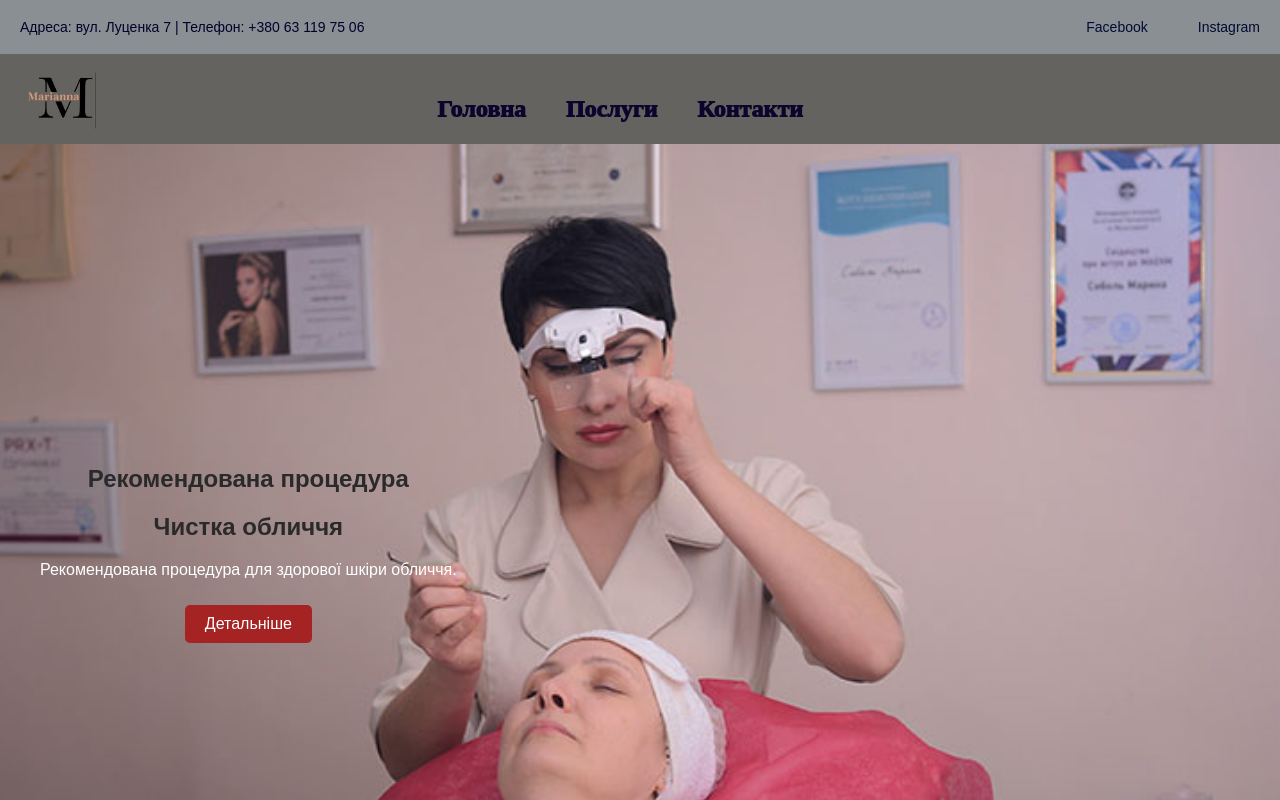
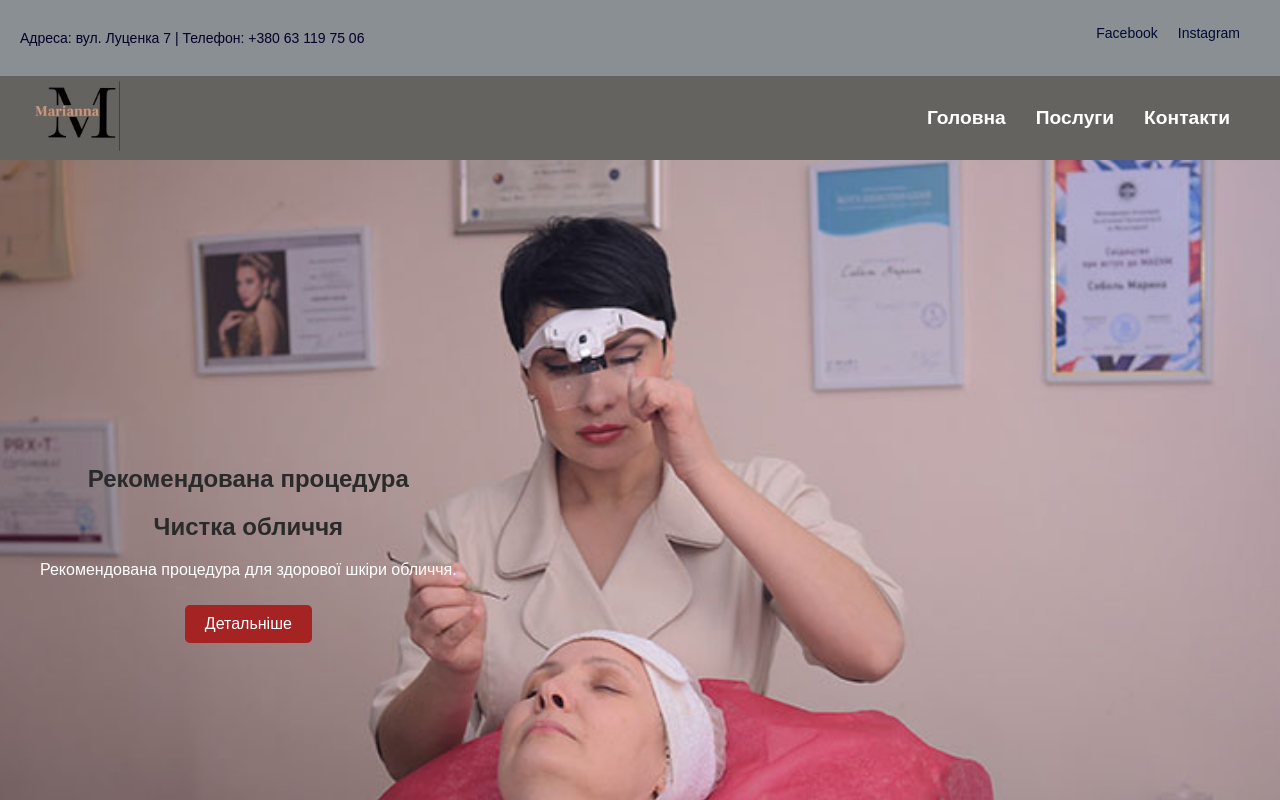
Before and after one commit to kolyalak/cosmetology-salon-website, a React (Create React App) app: page / in a window 1280 px wide. Shown: the top 800 px of the page. Built offline with nearby package versions, Linux system fonts and the light colour scheme.

Commit message:
Update v7(styles_header_topbar)

```diff
--- a/src/components/Header.jsx
+++ b/src/components/Header.jsx
@@ -1,12 +1,12 @@
-import React from 'react';
+import React, { useState } from 'react';
 import '../styles/Header.css'
 import Topbar from './Topbar'
-import logoImage from "../assets/logo.jpg"; // Фото процедури
+import logoImage from "../assets/logo.jpg";
 import { Link } from 'react-router-dom';
 
+const Header = () => {
+  const [menuOpen, setMenuOpen] = useState(false);
 
-
-const Header = () => {
   window.onscroll = function () {
     const navbar = document.querySelector('.navbar');
     const navbarArea = document.querySelector('.navbar-area');
@@ -17,18 +17,28 @@ const Header = () => {
     }
   };
 
+  const toggleMenu = () => {
+    setMenuOpen(!menuOpen);
+  };
+
   return (
-
     <header className="navbar-area">
       <Topbar />
       <div className="navbar">
-        <div className="logo"><img src={logoImage} alt="" /></div>
-        <nav className="links">
-          <Link to="/">Головна</Link>
-          <Link to="/service">Послуги</Link>
-          <Link to="/contact">Контакти</Link>
+        <div className="logo">
+          <img src={logoImage} alt="" />
+        </div>
+
+        {/* Бургер кнопка */}
+        <div className="burger" onClick={toggleMenu}>
+          ☰
+        </div>
+
+        <nav className={`links ${menuOpen ? 'open' : ''}`}>
+          <Link to="/" onClick={() => setMenuOpen(false)}>Головна</Link>
+          <Link to="/service" onClick={() => setMenuOpen(false)}>Послуги</Link>
+          <Link to="/contact" onClick={() => setMenuOpen(false)}>Контакти</Link>
         </nav>
-
       </div>
     </header>
   );
--- a/src/components/Topbar.jsx
+++ b/src/components/Topbar.jsx
@@ -4,7 +4,7 @@ import '../styles/Topbar.css';
 const TopBar = () => {
   return (
     <div className="top-bar-area">
-      <p>Адреса: вул. Луценка 7 | Телефон: +380 63 119 75 06</p>
+      <p className='top-bar-text'>Адреса: вул. Луценка 7 | Телефон: +380 63 119 75 06</p>
       <div className="social-links">
         <a href="https://facebook.com" target="_blank" rel="noopener noreferrer">Facebook</a>
         <a href="https://www.instagram.com/_marianna_cosmetolog_?utm_source=ig_web_button_share_sheet&igsh=ZDNlZDc0MzIxNw==" target="_blank" rel="noopener noreferrer">Instagram</a>
--- a/src/styles/Header.css
+++ b/src/styles/Header.css
@@ -1,79 +1,203 @@
-/* .navbar-area {
-    background-color: #fcfbfb;
-    padding: 10px 20px;
+.navbar-area {
+  background-color: #64635f;
   color: #ffffff;
-    height: 12vh;
-    top: 0;
-    position: sticky;
+  position: relative;
+  width: 100%;
   z-index: 1000;
-    padding: 10px 0;
+}
+
+.navbar {
+  display: flex;
+  justify-content: space-between;
+  align-items: center;
+  padding: 10px 30px;
+  background-color: #64635f;
+  width: 100%;
   transition: top 0.3s ease;
 }
 
+.navbar.sticky {
+  position: fixed;
+  top: 0;
+  left: 0;
+  box-shadow: 0 2px 10px rgba(0, 0, 0, 0.1);
+}
+
+.logo img {
+  width: 150px;
+  height: auto;
+}
+
+/* Лінки */
+.links {
+  padding-right: 50px;
+  display: flex;
+  gap: 30px;
+  font-size: 1.2rem;
+  font-weight: bold;
+}
+
+.links a {
+  color: white;
+  text-decoration: none;
+  transition: 0.2s;
+}
+
+.links a:hover {
+  text-decoration: underline;
+}
+
+/* Адаптивність для планшетів і телефонів */
+@media (max-width: 768px) {
   .navbar {
-    top: 0;
-    position: sticky;
-    z-index: 1000;
+    flex-direction: column;
+    align-items: center;
+    padding: 10px;
+  }
 
-  } */
+  .logo img {
+    max-width: 120px;
+    margin-bottom: 10px;
+  }
+
+  .links {
+    flex-direction: column;
+    gap: 10px;
+    align-items: center;
+  }
+
+  .links a {
+    font-size: 1rem;
+  }
+
+  .top-bar-area {
+    flex-direction: column;
+    text-align: center;
+  }
+}
+
+.burger {
+  display: none;
+  font-size: 2rem;
+  cursor: pointer;
+  color: white;
+}
+
+/* Базові стилі лінків */
+.links {
+  display: flex;
+  gap: 30px;
+  font-size: 1.2rem;
+  font-weight: bold;
+}
+
+.links a {
+  color: white;
+  text-decoration: none;
+}
+
+.links a:hover {
+  text-decoration: underline;
+}
+
+/* Адаптивне меню */
+@media (max-width: 768px) {
+  .burger {
+    display: block;
+  }
+
+  .links {
+    position: absolute;
+    top: 100%;
+    left: 0;
+    right: 0;
+    background-color: #64635f;
+    flex-direction: column;
+    align-items: center;
+    gap: 15px;
+    padding: 15px 0;
+    display: none;
+  }
+
+  .links.open {
+    display: flex;
+  }
+}
+
+/* Стандартні стилі */
 .navbar-area {
   background-color: #64635f;
   color: #ffffff;
   height: 18vh;
-    position: relative; /* Контейнер для навбару */
+  position: relative;
 }
 
 .navbar {
   background-color: #64635f;
   height: 8vh;
   padding: 10px 0;
-    transition: top 1s ease; /* Плавний перехід */
-    position: relative; /* Спочатку не закріплений */
+  position: relative;
   z-index: 1000;
   width: 100%;
+  display: flex;
+  justify-content: space-between;
+  align-items: center;
 }
 
-.navbar.sticky {
-    position: fixed;
-    top: 0;
-    box-shadow: 0 2px 10px rgba(0, 0, 0, 0.1); /* Тінь для виділення */
+/* Для логотипа */
+.logo img {
+  scale: 0.6;
 }
 
+/* Адаптивність */
+@media (max-width: 768px) {
+  .navbar-area {
+    height: auto; /* автоматично залежно від контенту */
+  }
+
+  .navbar {
+    height: auto;
+    padding: 10px 20px;
+    flex-direction: row;
+    justify-content: space-between;
+  }
+
+  .logo img {
+    width: 70px;
+  }
 
   .top-bar-area {
-    display: flex;
-    justify-content: space-between;
-    padding: 5px 20px;
-    font-size: 14px;
-
+    display: none; /* Сховати topbar */
   }
 
-  .social-links a {
-    margin-left: 10px;
-    text-decoration: none;
+  .links {
+    font-size: 1.2rem;
+    font-weight: bold;
+    gap: 10px;
   }
-  a {
-    color: rgb(11, 4, 45);
-    margin-right: 40px;
+
+  .burger {
+    font-size: 2rem;
+    padding-right: 20px;
   }
-  a:hover {
-    text-underline-position: below;
 }
+@media (max-width: 768px) and (orientation: landscape) {
+  .navbar-area {
+    height: auto;
+    padding: 0px 10px;
+  }
+
+  .navbar {
+    height: auto;
+    padding: 5px 10px;
+  }
+
+  .logo img {
+    width: 60px;
+  }
+
   .links {
-    text-align: center;
-    bottom: 75px;
-    position: relative;
-    color: #64635f;
-    font-size: x-large;
-    font-weight: 1000;
-    font-family: 'Times New Roman', Times, serif
+    font-size: 1rem;
+    gap: 5px;
   }
-  .logo {
-    margin-top: 10px;
-    bottom: 20px;
-    position: relative;
-
 }
-  img {
-    scale: 0.6;
-  }
--- a/src/styles/Topbar.css
+++ b/src/styles/Topbar.css
@@ -10,8 +10,15 @@
   width: 100%;
 }
 
+.social-links {
+  padding: 20px 50px 30px 20px;
+}
+.top-bar-text {
+  padding-right: 30px;
+}
+
 .social-links a {
-  margin-left: 10px;
+  padding: 10px;
   text-decoration: none;
   color: #020b33;
 }
```
Lines whose indentation alone changed are shown as unchanged.
